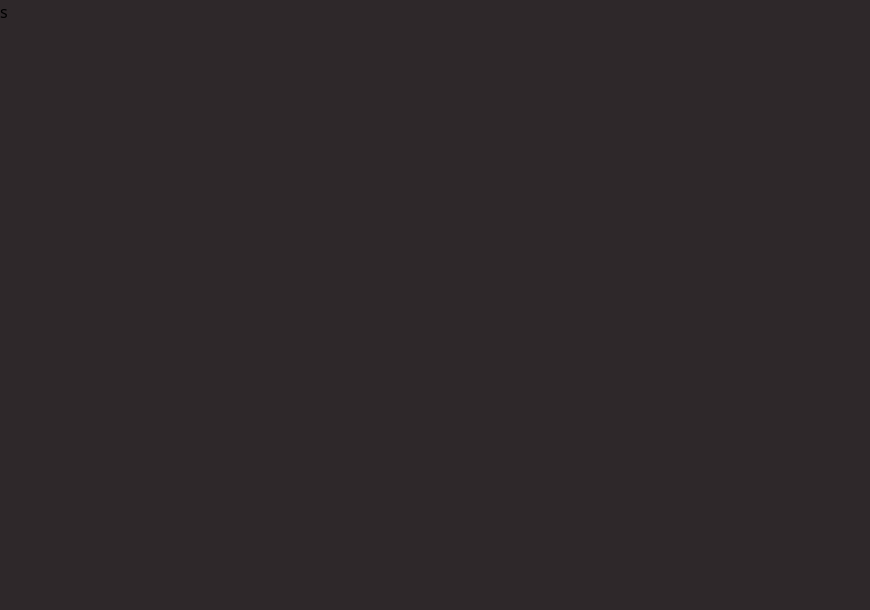
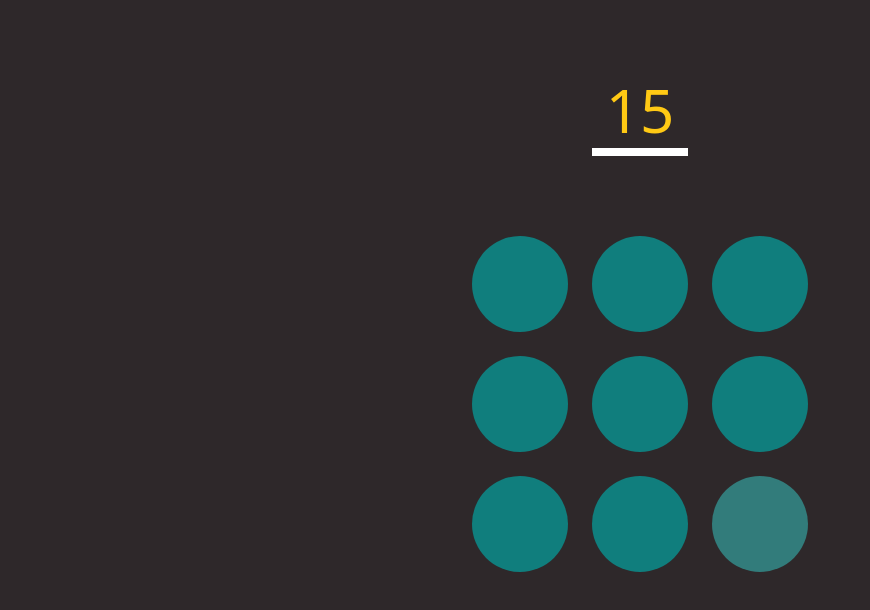
Before and after one commit to SornchaiTheDev/colornonym, a Next.js app: page / in a window 1280 px wide. Shown: the top 610 px of the page, without its empty margins (0-870 px from the left). Built offline with nearby package versions, Linux system fonts and the light colour scheme.

Commit message:
Add: ColorButton Grid View

```diff
--- /dev/null
+++ b/components/ColorParts.js
@@ -0,0 +1,19 @@
+import React from "react";
+
+function ColorParts() {
+  return (
+    <div className="grid grid-cols-3 gap-6 mt-20">
+      <div className="w-24 h-24 rounded-full bg-[#107E7D]"></div>
+      <div className="w-24 h-24 rounded-full bg-[#107E7D]"></div>
+      <div className="w-24 h-24 rounded-full bg-[#107E7D]"></div>
+      <div className="w-24 h-24 rounded-full bg-[#107E7D]"></div>
+      <div className="w-24 h-24 rounded-full bg-[#107E7D]"></div>
+      <div className="w-24 h-24 rounded-full bg-[#107E7D]"></div>
+      <div className="w-24 h-24 rounded-full bg-[#107E7D]"></div>
+      <div className="w-24 h-24 rounded-full bg-[#107E7D]"></div>
+      <div className="w-24 h-24 rounded-full bg-[#327c7b]"></div>
+    </div>
+  );
+}
+
+export default ColorParts;
--- /dev/null
+++ b/components/timer.js
@@ -0,0 +1,12 @@
+import React from "react";
+
+function Timer() {
+  return (
+    <div className="flex justify-center items-center flex-col space-y-2">
+      <h1 className="text-timer text-6xl">15</h1>
+      <span className="w-24 h-2 bg-white "></span>
+    </div>
+  );
+}
+
+export default Timer;
--- a/pages/index.js
+++ b/pages/index.js
@@ -1,5 +1,13 @@
+import ColorParts from "../components/ColorParts";
+import Timer from "../components/timer";
+
 function index() {
-  return <div className={`bg-primary h-screen`}>s</div>;
+  return (
+    <div className="flex flex-col justify-start items-center pt-20  bg-primary h-screen px-12">
+      <Timer />
+      <ColorParts />
+    </div>
+  );
 }
 
 export default index;
--- a/tailwind.config.js
+++ b/tailwind.config.js
@@ -4,12 +4,14 @@ module.exports = {
     "./components/**/*.{js,ts,jsx,tsx}",
   ],
   theme: {
-    colors: {
-      transparent: "transparent",
-      current: "currentColor",
-      primary: "#2E282A",
+    extend: {
+      colors: {
+        transparent: "transparent",
+        current: "currentColor",
+        primary: "#2E282A",
+        timer: "#FFC914",
+      },
     },
-    // extend: {},
   },
   plugins: [],
 };
```
